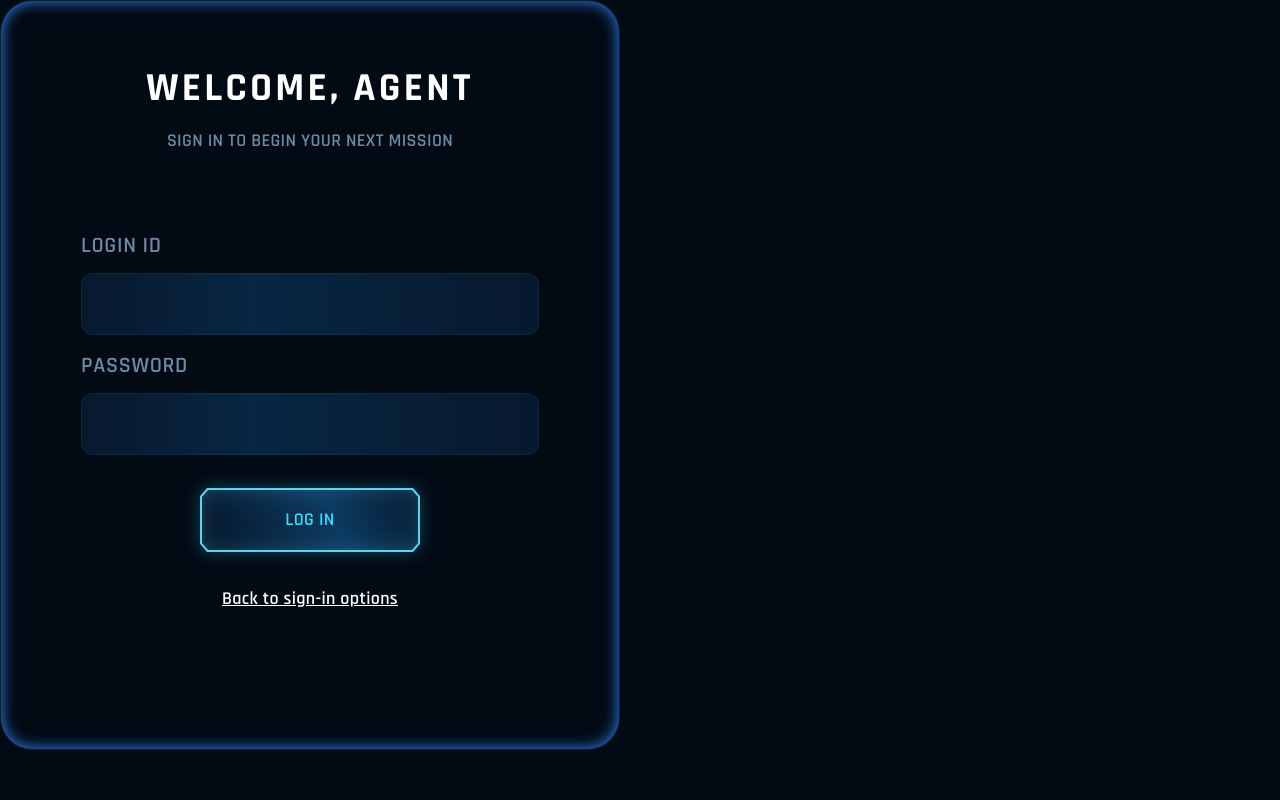
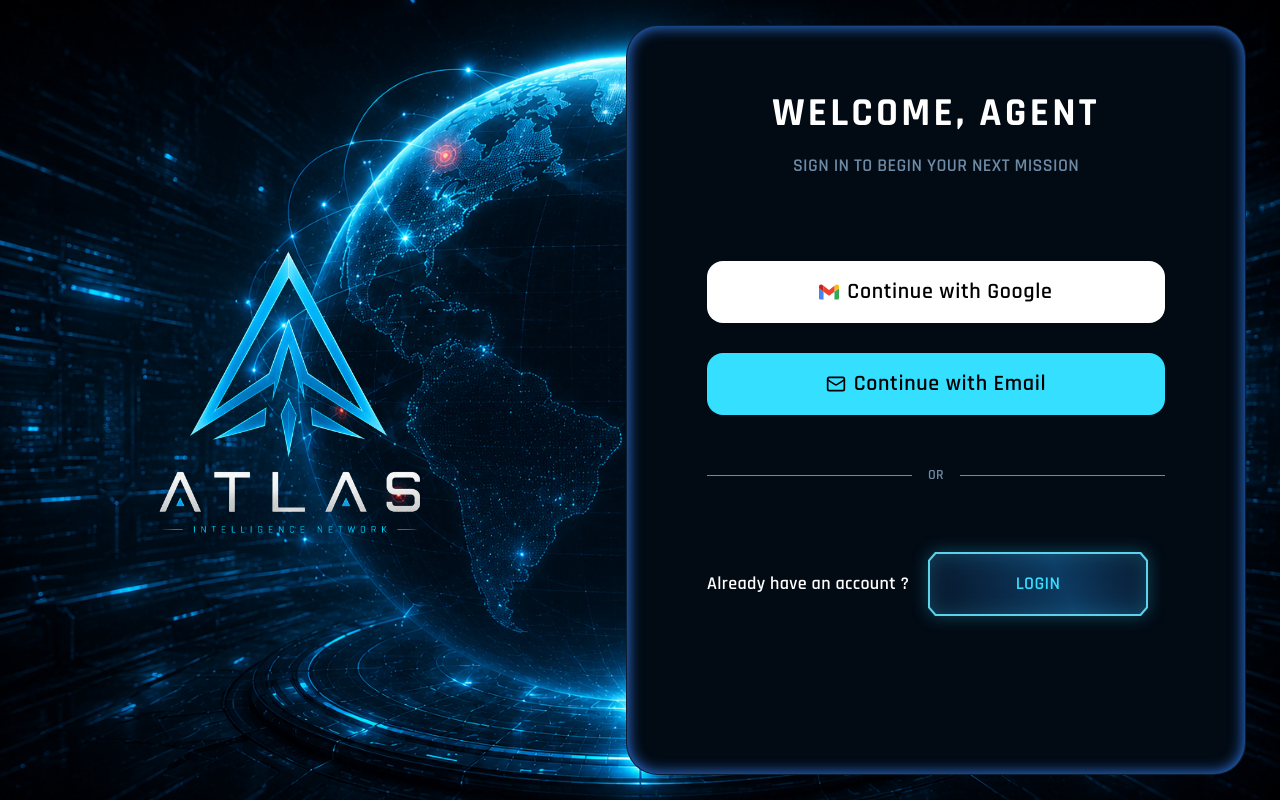
Before and after one commit to IlyasFounas/ft_transcendence, a React (Vite) app in the folder frontend/: page /login in a window 1280 px wide. Built offline with nearby package versions, Linux system fonts and the light colour scheme; no server answers.

Commit message:
feat: basic landing page + authentication page for testing

```diff
--- a/frontend/src/App.tsx
+++ b/frontend/src/App.tsx
@@ -16,6 +16,7 @@ function App() {
           <Routes>
             <Route path="/" element={<LandingPage/>} />
             <Route path="/login" element={<AuthenticationPage/>} />
+            <Route path="/game" element={<GamePage/>} />
             <Route element={<ChatLayout />}>
                 <Route path="/home" element={<HomePage />} />
                 <Route path="/multiplayer" element={<MultiplayerPage />} />
@@ -23,7 +24,6 @@ function App() {
                 <Route path="/profile" element={<ProfilePage />} />
             </Route>
             <Route element={<MainLayout />}>
-                <Route path="/game" element={<GamePage/>} />
                 <Route path="/components" element={<ComponentsPage/>} />
               </Route>
             </Routes>
--- a/frontend/src/pages/AuthenticationPage.tsx
+++ b/frontend/src/pages/AuthenticationPage.tsx
@@ -1,10 +1,71 @@
 import AuthenticationCard from "../components/cards/AuthenticationCard";
 import AuthenticationLogin from "../components/authentication/AuthenticationLogin";
+import { useState } from "react";
+import AuthenticationWelcome from "../components/authentication/AuthenticationWelcome";
+import AuthenticationSignUp from "../components/authentication/AuthenticationSignUp";
+import { useNavigate } from "react-router-dom";
+
+type AuthMode = "options" | "signup" | "login";
 
 export default function AuthenticationPage () {
+
+    const [mode, setMode] = useState<AuthMode>("options");
+
+    const navigate = useNavigate();
+
     return (
-        <AuthenticationCard>
-            <AuthenticationLogin onBackToOptions={() => {}}/>
-        </AuthenticationCard>
+        <main
+            className="
+                flex
+                min-h-screen
+                w-full
+                items-center
+                justify-center
+                gap-20
+                bg-surface-base
+                bg-cover
+                bg-center
+                bg-no-repeat
+                px-6
+            "
+            style={{
+                backgroundImage: "url('/images/landing-bg.png')",
+            }}
+        >
+            <div className="flex w-full max-w-lg items-center justify-center">
+                <button
+                    type="button"
+                    onClick={() => navigate("/")}
+                    className="cursor-pointer"
+                    aria-label="Go to landing page"
+                >
+                    <img
+                        src="/logos/atlas-logo-square.png"
+                        alt="ATLAS"
+                        className="w-72 md:w-80 lg:w-96"
+                    />
+                </button>
+            </div>
+            <AuthenticationCard>
+                {mode === "options" && (
+                    <AuthenticationWelcome
+                        onEmailSignUp={() => setMode("signup")}
+                        onEmailLogin={() => setMode("login")}
+                    />
+                )}
+
+                {mode === "signup" && (
+                    <AuthenticationSignUp
+                        onLogin={() => setMode("login")}
+                    />
+                )}
+
+                {mode === "login" && (
+                    <AuthenticationLogin
+                        onBackToOptions={() => setMode("options")}
+                    />
+                )}
+            </AuthenticationCard>
+        </main>
     );
 }
--- a/frontend/src/pages/LandingPage.tsx
+++ b/frontend/src/pages/LandingPage.tsx
@@ -1,7 +1,73 @@
+import { useNavigate } from "react-router-dom";
+import PrimaryButton from "../components/buttons/PrimaryButton";
+
 export default function LandingPage() {
-  return (
-    <div>
-      <h1>Landing page</h1>
-    </div>
-  )
+    const navigate = useNavigate();
+
+    return (
+        <main
+            className="
+                min-h-screen
+                w-full
+                bg-surface-base
+                bg-cover
+                bg-center
+                bg-no-repeat
+                flex
+                items-center
+                justify-center
+                px-6
+            "
+            style={{
+                backgroundImage: "url('/images/landing-bg.png')",
+            }}
+        >
+            <div
+                className="
+                    flex
+                    w-full
+                    max-w-xl
+                    flex-col
+                    items-center
+                    text-center
+                "
+            >
+                <div className="mb-8 flex flex-col items-center">
+                    <img
+                        src="/logos/atlas-logo-square.png"
+                        alt="ATLAS"
+                        className="mb-4 w-64 md:w-80 lg:w-120"
+                    />
+                </div>
+
+                <div className="flex w-full max-w-sm flex-col gap-4">
+                    <PrimaryButton size="large" onClick={() => navigate("/login")}>
+                      Login
+                    </PrimaryButton>
+
+                    <PrimaryButton size="medium" onClick={() => navigate("/game")}>
+                      Start Guest Mode
+                    </PrimaryButton>
+                </div>
+
+                <button
+                    type="button"
+                    className="
+                        mt-7
+                        cursor-pointer
+                        text-sm
+                        font-medium
+                        tracking-[0.08em]
+                        text-white
+                        underline
+                        underline-offset-4
+                        transition
+                        hover:text-primary
+                    "
+                >
+                    How to play
+                </button>
+            </div>
+        </main>
+    );
 }
```
Also changed, not shown: frontend/public/images/landing-bg.png (added).
